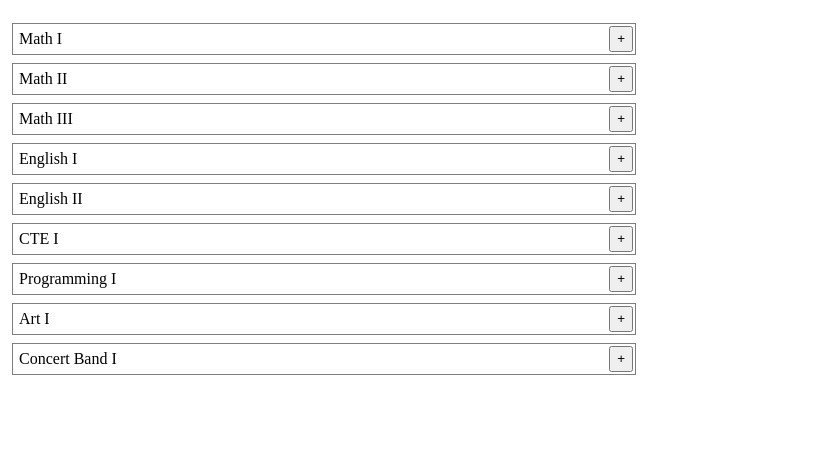
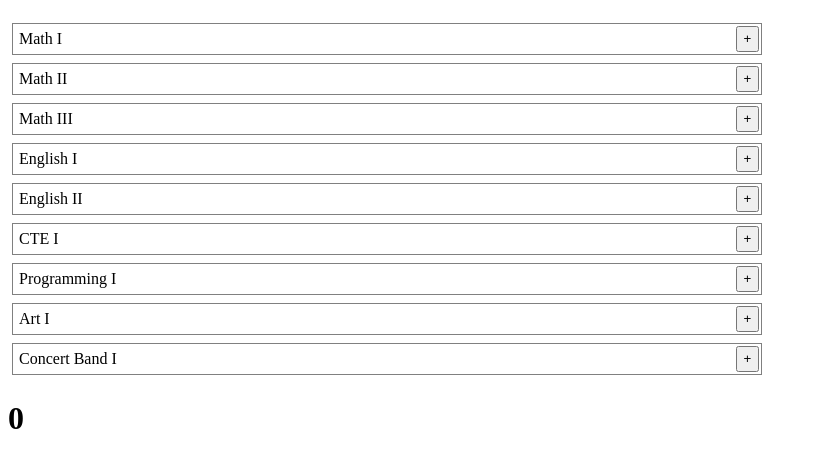
Before and after one commit to soundeffects/schedule-app, a React app: page / in a window 1280 px wide. Shown: the part 61-528 px from the top of the page, without its empty margins (0-816 px from the left). Built offline with nearby package versions, Linux system fonts and the light colour scheme.

Commit message:
Limiting number of courses to select

```diff
--- a/src/components/app.js
+++ b/src/components/app.js
@@ -3,13 +3,28 @@ import courses from '../courses';
 import Course from './course'
 
 class App extends React.Component {
+  constructor(props) {
+    super(props);
+
+    this.state = {
+      selected: 0
+    }
+
+    this.select = this.select.bind(this);
+  }
+
+  select(increment) {
+    this.setState({ selected: this.state.selected + increment });
+  }
+
   render() {
     return (
       <div className="App">
         <h1>Scheduler</h1>
         <main>
-          { courses.map(course => <Course details={course}/> ) }
+          { courses.map(course => <Course details={course} select={this.select} selected={this.state.selected}/> ) }
         </main>
+        <h1>{this.state.selected}</h1>
       </div>
     );
   }
--- a/src/components/course.js
+++ b/src/components/course.js
@@ -8,23 +8,21 @@ class Course extends React.Component {
       scheduled: false,
       expanded: false
     };
+
+    this.handleClick = this.handleClick.bind(this);
+  }
+
+  handleClick(event) {
+    this.props.select(1);
+    this.setState({ scheduled: true });
+
   }
 
   render() {
-    const details = this.props.details;
-    if (this.state.scheduled) {
-      return (
-        <article className="scheduled">
-          <h2>{details.name}</h2>
-        </article>
-      );
-    } else if (this.state.expanded) {
-      return <article className="expanded">{details.name}</article>
-    }
     return (
-      <article className="list">
-        <h2>{details.name}</h2>
-        <button>+</button>
+      <article>
+        <h2>{this.props.details.name}</h2>
+        { (this.props.selected < 6) ? <button onClick={this.handleClick}>+</button> : null }
       </article>
     );
   }
--- a/src/index.css
+++ b/src/index.css
@@ -4,7 +4,7 @@ body {
 
 main {
   display: grid;
-  grid-template-columns: 1fr 1fr;
+  grid-template-columns: 3fr 2fr;
 }
 
 article {
@@ -22,7 +22,7 @@ article:hover {
 h2 {
   flex: 1;
   margin: 6px;
-  font-weight: normal;
+  font-weight: 500;
   font-size: 16px;
 }
 
```
